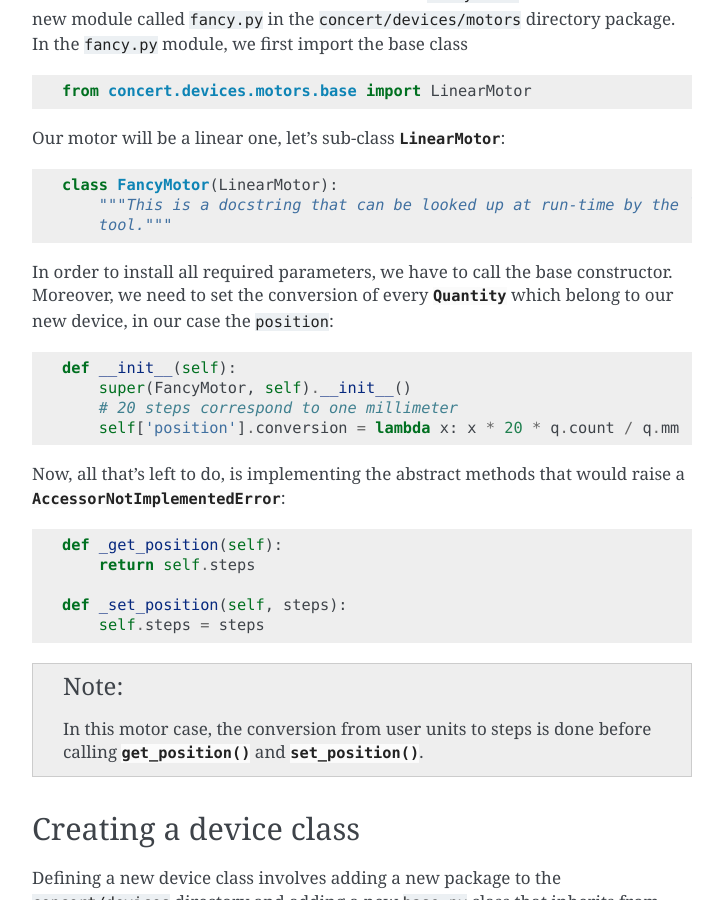
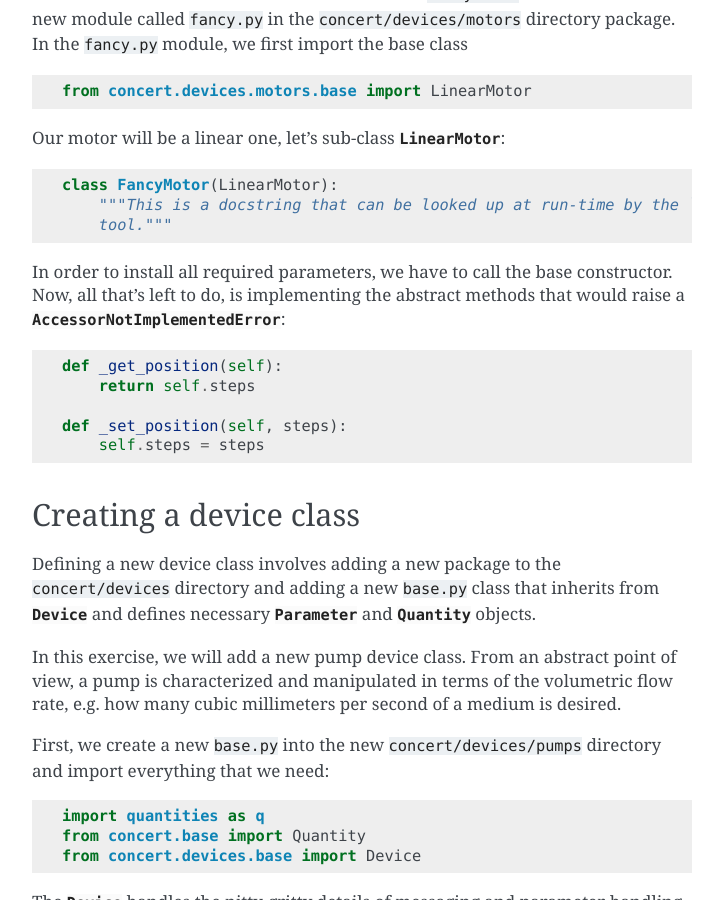
Before and after one commit to ufo-kit/concert, a Sphinx documentation site: the page built from docs/devel/tutorial.rst, in a window 1280 px wide and 900 px high, scrolled down 1623 px. Shown: the whole window, without its empty margins (388-1111 px from the left). Built offline with Sphinx 7.4.7, drawn with Linux system fonts in a browser that asks for light colours.

Commit message:
Remove conversion from docs

```diff
--- a/docs/devel/tutorial.rst
+++ b/docs/devel/tutorial.rst
@@ -92,27 +92,14 @@ Our motor will be a linear one, let's sub-class :class:`~.base.LinearMotor`::
         tool."""
 
 In order to install all required parameters, we have to call the base
-constructor. Moreover, we need to set the conversion of every :class:`.Quantity`
-which belong to our new device, in our case the ``position``::
-
-        def __init__(self):
-            super(FancyMotor, self).__init__()
-            # 20 steps correspond to one millimeter
-            self['position'].conversion = lambda x: x * 20 * q.count / q.mm
-
-Now, all that's left to do, is implementing the abstract methods that would
-raise a :exc:`.AccessorNotImplementedError`::
+constructor. Now, all that's left to do, is implementing the abstract methods that
+would raise a :exc:`.AccessorNotImplementedError`::
 
         def _get_position(self):
             return self.steps
 
         def _set_position(self, steps):
             self.steps = steps
-
-.. note::
-
-    In this motor case, the conversion from user units to steps is done before
-    calling :meth:`.get_position` and :meth:`.set_position`.
 
 
 Creating a device class
```
